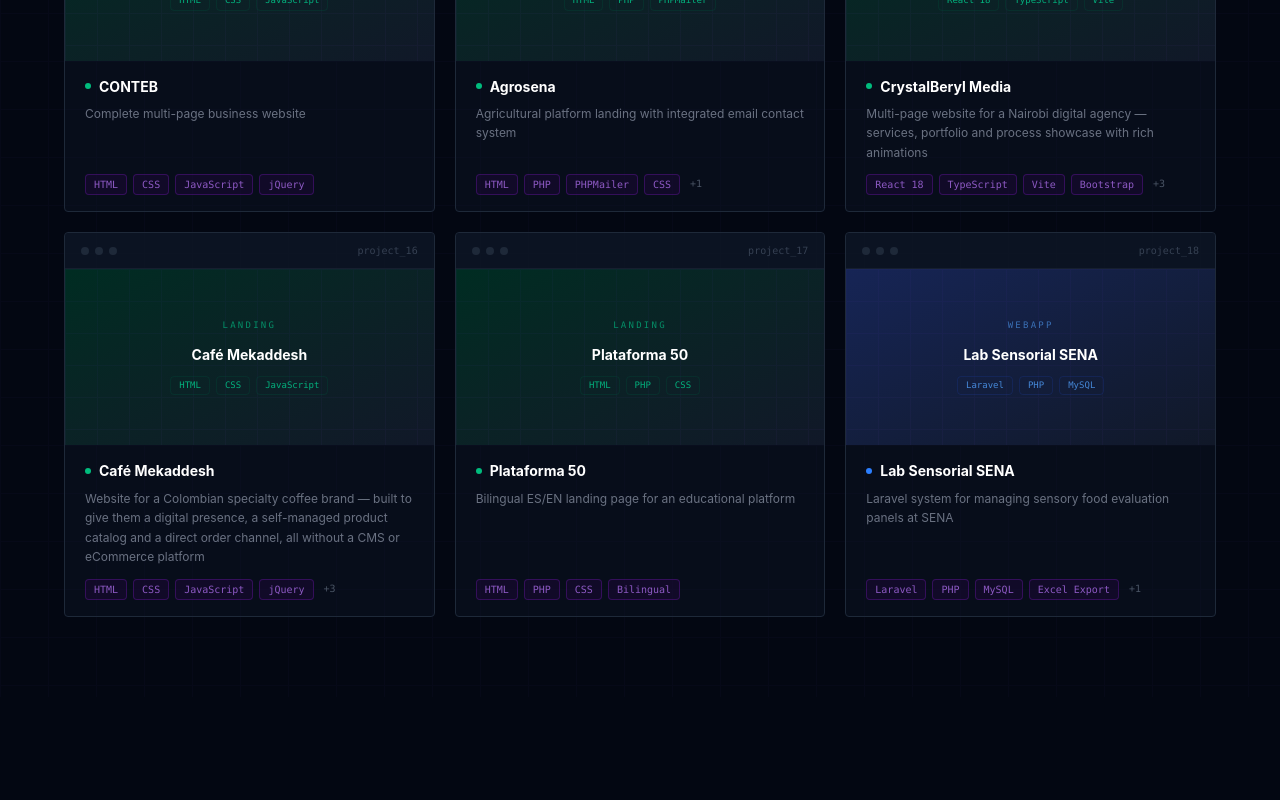
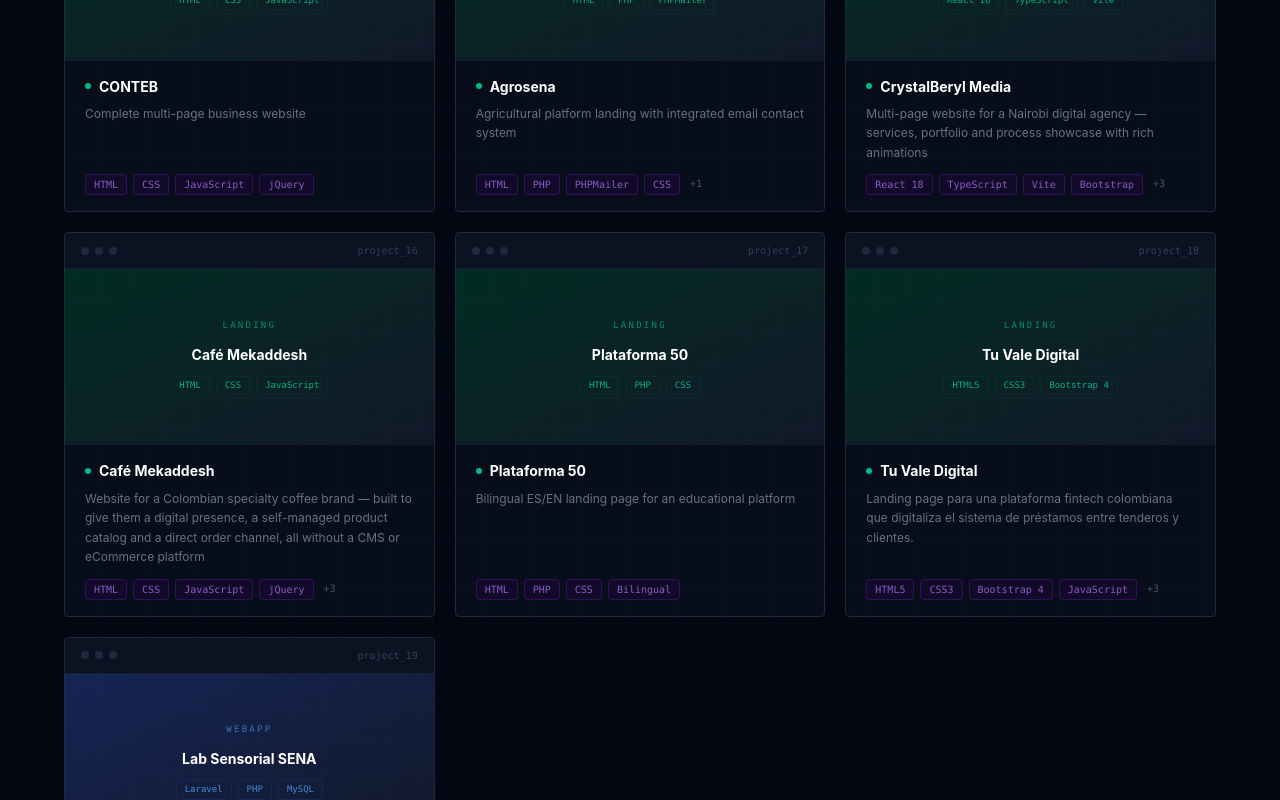
Before and after one commit to HannerB/PORTFOLIO, a React (Vite) app: page / in a window 1280 px wide. Shown: the part 5752-6552 px from the top of the page. Built offline with nearby package versions, Linux system fonts and the light colour scheme.

Commit message:
FEAT: Add Tu Vale Digital landing page project

```diff
--- a/src/data/projects.js
+++ b/src/data/projects.js
@@ -605,6 +605,62 @@
         ],
     },
     {
+        slug: "tu-vale-digital",
+        category: "landing",
+        year: "Apr 9 – Apr 25, 2024",
+        title: "Tu Vale Digital",
+        tagline: "Landing page para una plataforma fintech colombiana que digitaliza el sistema de préstamos entre tenderos y clientes.",
+        image: "https://picsum.photos/seed/tuvale/1200/600",
+        screenshots: [],
+        github: PROFILE,
+        githubPrivate: true,
+        link: "https://tvd.hanner.dev",
+        tags: ["HTML5", "CSS3", "Bootstrap 4", "JavaScript", "jQuery", "AOS", "Font Awesome"],
+        overview:
+            "Landing page desarrollada para Tu Vale Digital, una startup fintech colombiana que reemplaza los vales físicos de crédito con una aplicación móvil. El sitio comunica la propuesta de valor de la plataforma, guía al usuario a través del proceso de registro y descarga de la app, y presenta métricas de impacto: más de 55,000 clientes y $249M+ en transacciones procesadas.\n\nEl diseño está orientado a tenderos colombianos, con un lenguaje claro y accesible. Incluye secciones de visión/misión, proceso de uso en 4 pasos, tabla de tarifas, preguntas frecuentes y carrusel de testimonios.",
+        problem:
+            "Tu Vale Digital necesitaba una presencia web que explicara su producto a un público no técnico (pequeños comerciantes), transmitiera confianza como plataforma financiera e impulsara las descargas de su app en Google Play. No existía un sitio que articulara claramente la diferencia entre el sistema físico de vales y la solución digital.",
+        role: "Desarrollé el landing completo desde cero: maquetación multi-página responsive con Bootstrap, animaciones de scroll con AOS, contador animado de estadísticas, acordeón de FAQ, carrusel de testimonios, tabla de precios y formularios de registro y login.",
+        features: [
+            {
+                title: "Diseño responsive multi-página",
+                description: "10 páginas interconectadas (home, about, servicios, precios, FAQ, contacto, equipo, login, registro, coming soon) con navegación y estilos consistentes.",
+            },
+            {
+                title: "Animaciones de scroll (AOS)",
+                description: "Elementos con efectos fade-up, fade-right y fade-down activados al hacer scroll, mejorando la experiencia de lectura del contenido.",
+            },
+            {
+                title: "Contador animado de métricas",
+                description: "Contador jQuery que anima los números de impacto (55,000+ clientes, $249M+ en transacciones) al entrar en el viewport.",
+            },
+            {
+                title: "FAQ con acordeón",
+                description: "Preguntas frecuentes organizadas por categorías (métodos de pago, metodología de préstamos, alianzas) usando el componente collapse de Bootstrap.",
+            },
+            {
+                title: "Tabla de tarifas",
+                description: "Página de precios con los distintos métodos de pago disponibles y sus comisiones, presentada de forma clara y comparativa.",
+            },
+            {
+                title: "Integración con Google Play",
+                description: "CTA directo hacia la descarga de la app en Google Play Store, objetivo principal de conversión del sitio.",
+            },
+        ],
+        stack: {
+            base: ["HTML5", "CSS3"],
+            styling: ["Bootstrap 4.5", "CSS Variables", "Google Fonts (Barlow, Jost, Oxygen)"],
+            animation: ["AOS 2.3.1", "Magnific Popup 1.1.0"],
+            scripts: ["jQuery 3.6.0", "Bootstrap JS"],
+            ui: ["Font Awesome 6.1.1"],
+        },
+        highlights: [
+            "Arquitectura multi-página con assets compartidos entre todas las vistas, manteniendo consistencia visual sin framework de componentes.",
+            "Paleta de color definida con CSS custom properties para consistencia de marca en las 10 páginas.",
+            "Contador jQuery activado solo cuando los elementos son visibles en el viewport, evitando animaciones perdidas en carga inicial.",
+        ],
+    },
+    {
         slug: "lab-sensorial-sena",
         category: "webapp",
         year: "2024",
```
